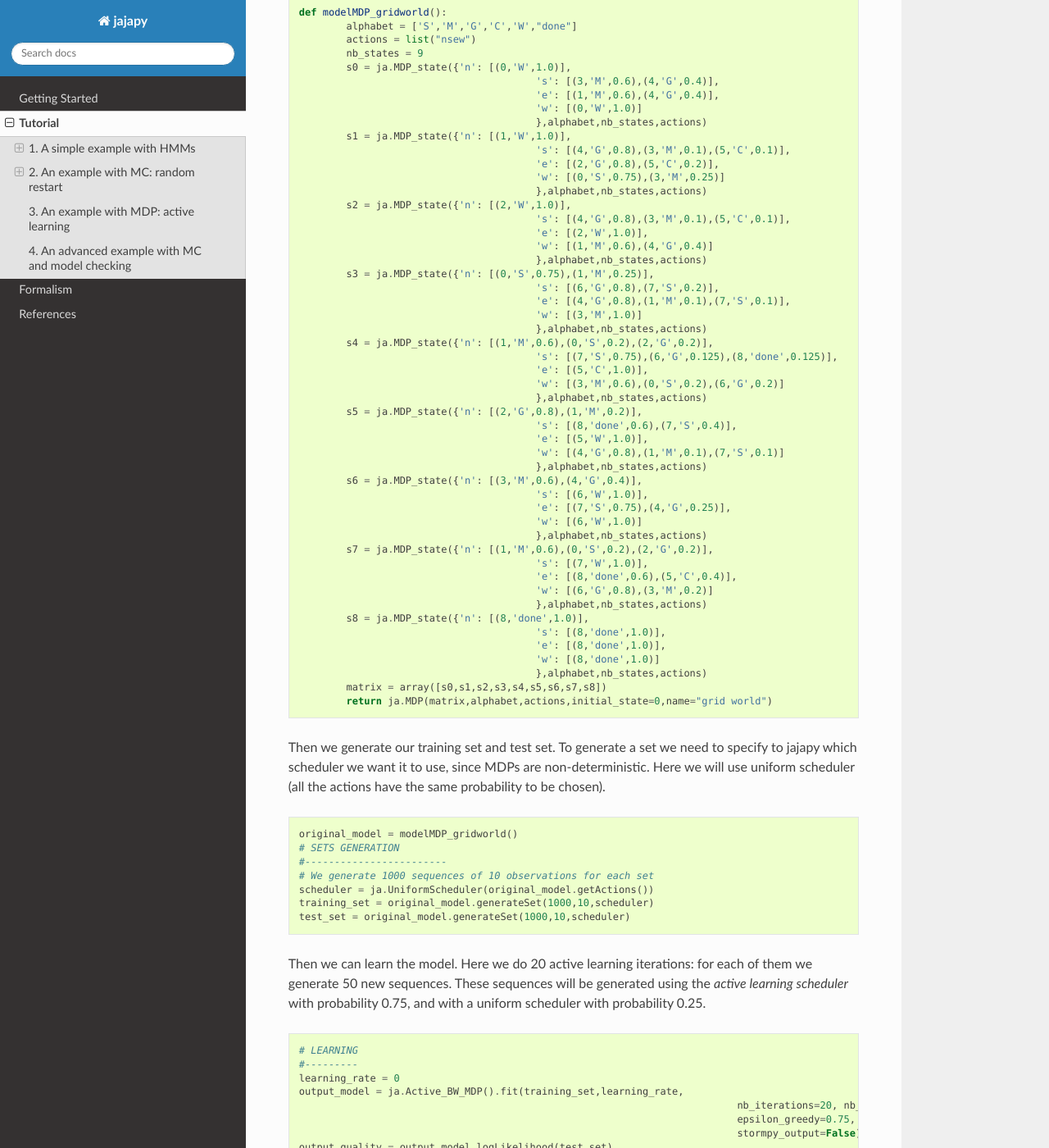
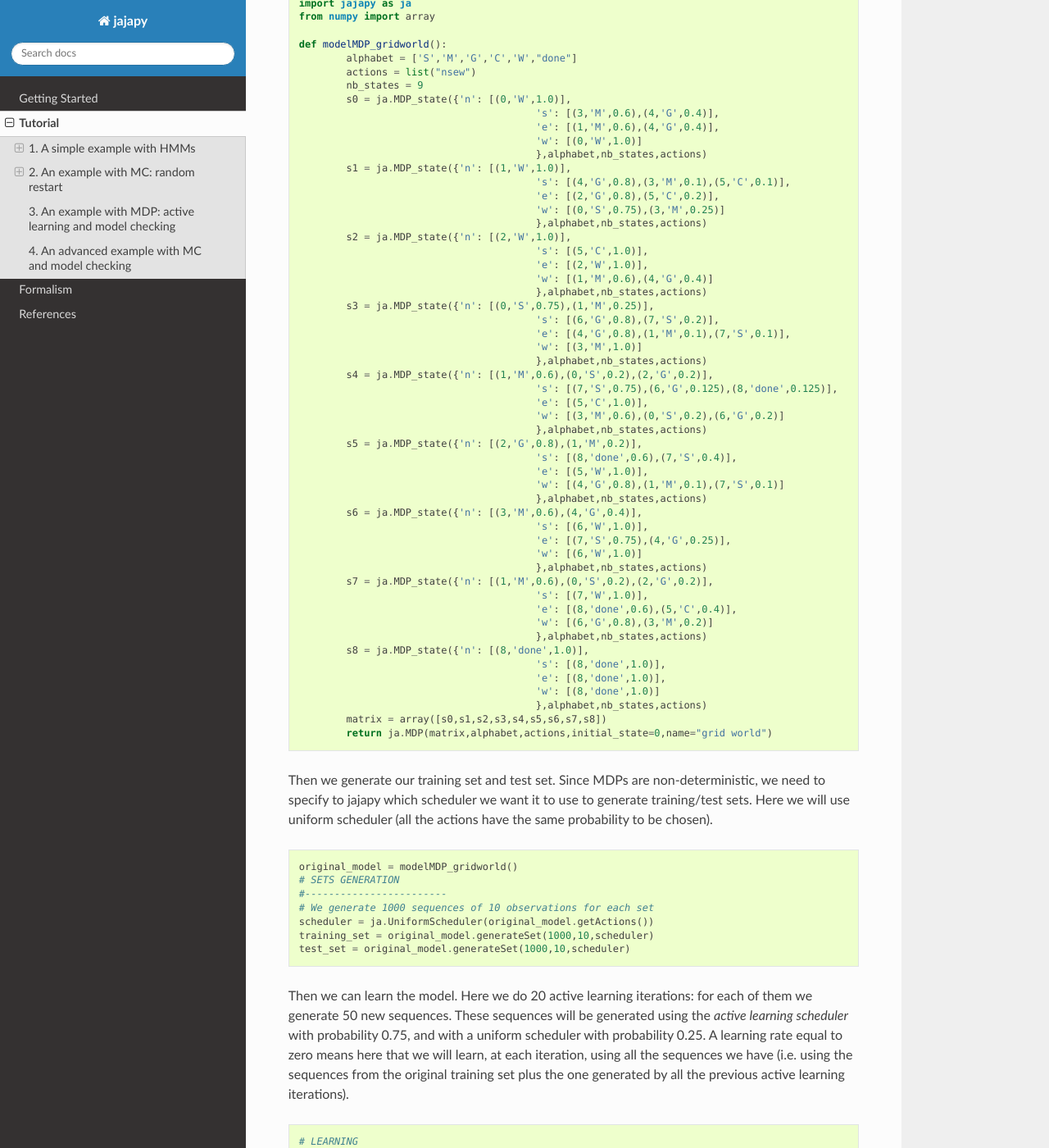
Before and after one commit to Rapfff/jajapy, a Sphinx documentation site: the page built from docs/source/tuto.rst, in a window 1280 px wide and 1400 px high, scrolled down 5545 px. Shown: the whole window at 82% size. Built offline with Sphinx 7.4.7 and the Read the Docs theme 2.0.0, drawn with Linux system fonts in a browser that asks for light colours; some of the changed text lies outside the part shown.

Commit message:
doc updated

```diff
--- a/docs/source/CTMC.rst
+++ b/docs/source/CTMC.rst
@@ -103,12 +103,12 @@
 We can also compose asynchronously two CTMCs as follow
 
 .. code-block:: python
+
 	>>> alphabet = ['r','g','b']
 	>>> nb_states = 2
 	>>> s0 = CTMC_state([[0.6/3,0.4/3],[1,1], ['r','g']],alphabet,nb_states)
 	>>> s1 = CTMC_state([[0.2/4,0.7/4,0.1/4],[0,0,0], ['r','g','b']],alphabet,nb_states)
 	>>> model2 = CTMC(array(s0,s1),alphabet,initial_state=0,name="CTMC2")
-	>>>
 	>>> composition = ja.asynchronousComposition(model,model2, name="my_composition")
 	>>> composition.run(5)
 	['r','r','r','b','r']
--- a/docs/source/tuto.rst
+++ b/docs/source/tuto.rst
@@ -32,8 +32,7 @@
 	nb_states = 5
 
 	# in the next state we generate 'x' with probability 0.4, and 'y' with probability 0.6
-	# once an observation generated, we move to state 1 or 2 with probability 0.5
-	# the id of this state is 0.
+	# once an observation generated, we move to state 1 or 2 with probability 0.5.
 	s0 = ja.HMM_state([("x",0.4),("y",0.6)],[(1,0.5),(2,0.5)],alphabet,nb_states)
 	s1 = ja.HMM_state([("a",0.8),("b",0.2)],[(3,1.0)],alphabet,nb_states)
 	s2 = ja.HMM_state([("a",0.1),("b",0.9)],[(4,1.0)],alphabet,nb_states)
@@ -148,7 +147,7 @@
 
 Learning a MC using random restart
 ^^^^^^^^^^^^^^^^^^^^^^^^^^^^^^^^^^
-We will learn the model 10 times
+We will learn the model 10 times and keep only the best one (according to the test set loglikelihood).
 
 .. code-block:: python
 
@@ -219,12 +218,12 @@
 	s6 - (V) -> s1 : 0.34579439270651224
 	s6 - (T) -> s6 : 0.6542056072395087
 
-One can be suprised to see that the probability to leave *s4* is not equal to zero.
-This is because *jajapy* doesn't print out the transitions with a very low probability,
+One can be suprised to see that the probability to leave *s4* is not equal to one.
+The reason is that *jajapy* doesn't print out the transitions with a very low probability,
 for a better readability.
 
-3. An example with MDP: active learning
----------------------------------------
+3. An example with MDP: active learning and model checking
+----------------------------------------------------------
 :download:`python file <https://github.com/Rapfff/jajapy/tree/main/examples/03-mdps.py>`
 
 Here, we will learn a MDP representing the following grid world:
@@ -262,7 +261,7 @@
 						'w': [(0,'S',0.75),(3,'M',0.25)]
 						},alphabet,nb_states,actions)
 		s2 = ja.MDP_state({'n': [(2,'W',1.0)],
-						's': [(4,'G',0.8),(3,'M',0.1),(5,'C',0.1)],
+						's': [(5,'C',1.0)],
 						'e': [(2,'W',1.0)],
 						'w': [(1,'M',0.6),(4,'G',0.4)]
 						},alphabet,nb_states,actions)
@@ -299,8 +298,8 @@
 		matrix = array([s0,s1,s2,s3,s4,s5,s6,s7,s8])
 		return ja.MDP(matrix,alphabet,actions,initial_state=0,name="grid world")
 
-Then we generate our training set and test set. To generate a set we need to specify to
-jajapy which scheduler we want it to use, since MDPs are non-deterministic. Here we will
+Then we generate our training set and test set. Since MDPs are non-deterministic, we need to specify to
+jajapy which scheduler we want it to use to generate training/test sets. Here we will
 use uniform scheduler (all the actions have the same probability to be chosen).
 
 .. code-block:: python
@@ -316,7 +315,10 @@
 Then we can learn the model. Here we do 20 active learning iterations:
 for each of them we generate 50 new sequences. These sequences will be generated
 using the *active learning scheduler* with probability 0.75, and with a uniform
-scheduler with probability 0.25.
+scheduler with probability 0.25. A learning rate equal to zero means here that
+we will learn, at each iteration, using all the sequences we have (i.e. using the sequences
+from the original training set plus the one generated by all the previous active learning
+iterations).
 
 .. code-block:: python
 
@@ -324,9 +326,9 @@
 	#---------
 	learning_rate = 0
 	output_model = ja.Active_BW_MDP().fit(training_set,learning_rate,
-										  nb_iterations=20, nb_sequences=50,
-										  epsilon_greedy=0.75, nb_states=9,
-										  stormpy_output=False)
+								nb_iterations=20, nb_sequences=50,
+								epsilon_greedy=0.75, nb_states=9,
+								stormpy_output=False)
 	output_quality = output_model.logLikelihood(test_set)
 
 	print(output_model)
```
Also changed, not shown: other parts of docs/source/tuto.rst (+1 -2 lines), docs/source/help.rst (+26 -15 lines), docs/source/pictures/workflow.png, 1 other file.
